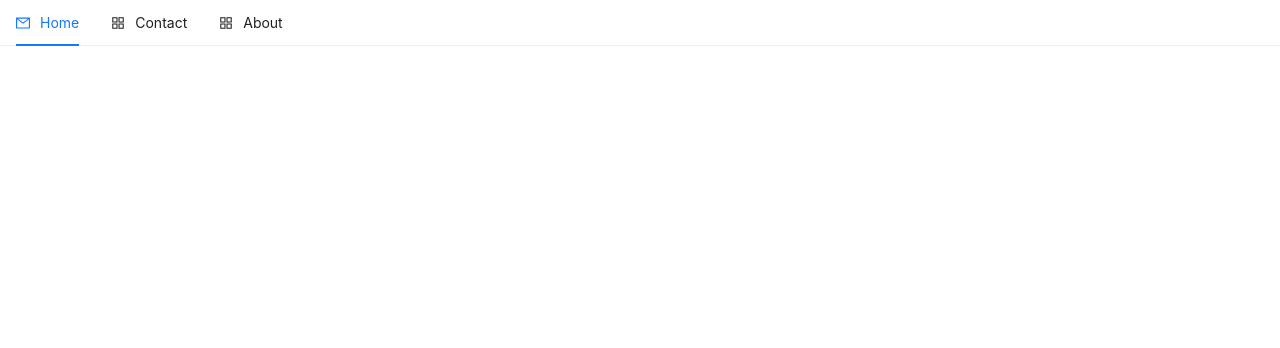
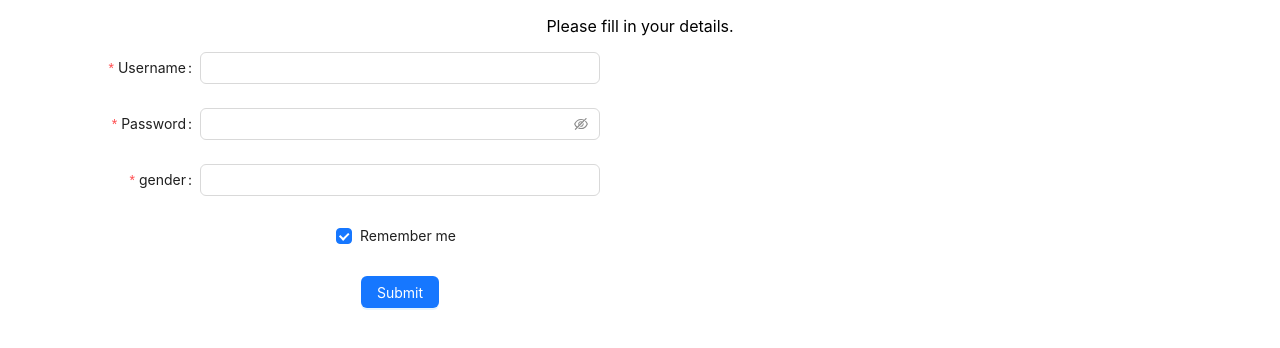
Before and after one commit to panchetty/Healsecurity-ui, a React (Create React App) app: page / in a window 1280 px wide. Shown: the top 348 px of the page. Built offline with nearby package versions, Linux system fonts and the light colour scheme.

Commit message:
contact us page committed

```diff
--- /dev/null
+++ b/src/contactus/Contact.css
@@ -0,0 +1,3 @@
+.first{
+    text-align:center;
+}
--- /dev/null
+++ b/src/contactus/Contact.js
@@ -0,0 +1,101 @@
+import React from 'react';
+import { Button, Checkbox, Form, Input } from 'antd';
+import './Contact.css';
+
+const onFinish = (values) => {
+  console.log('Success:', values);
+};
+const onFinishFailed = (errorInfo) => {
+  console.log('Failed:', errorInfo);
+};
+const Contact = () => {
+
+
+return(
+    <div className='first'>
+    <p>Please fill in your details.</p>
+  <Form
+    name="basic"
+    labelCol={{
+      span: 8,
+    }}
+    wrapperCol={{
+      span: 16,
+    }}
+    style={{
+      maxWidth: 600,
+    }}
+    initialValues={{
+      remember: true,
+    }}
+    onFinish={onFinish}
+    onFinishFailed={onFinishFailed}
+    autoComplete="off"
+  >
+    <Form.Item
+      label="Username"
+      name="username"
+      rules={[
+        {
+          required: true,
+          message: 'Please input your username!',
+        },
+      ]}
+    >
+      <Input />
+    </Form.Item>
+
+    <Form.Item
+      label="Password"
+      name="password"
+      rules={[
+        {
+          required: true,
+          message: 'Please input your password!',
+        },
+      ]}
+    >
+      <Input.Password />
+    </Form.Item>
+    <Form.Item
+      label="gender"
+      name="gender"
+      rules={[
+        {
+          required: true,
+          message: 'Please input your gender!',
+        },
+      ]}
+    >
+      <Input />
+    </Form.Item>
+
+
+    <Form.Item
+      name="remember"
+      valuePropName="checked"
+      wrapperCol={{
+        offset: 8,
+        span: 16,
+      }}
+    >
+      <Checkbox>Remember me</Checkbox>
+    </Form.Item>
+
+    <Form.Item
+      wrapperCol={{
+        offset: 8,
+        span: 16,
+      }}
+    >
+      <Button type="primary" htmlType="submit">
+        Submit
+      </Button>
+    </Form.Item>
+  </Form>
+  </div>
+)
+
+
+    }
+export default Contact;
--- a/src/index.js
+++ b/src/index.js
@@ -3,12 +3,13 @@ import ReactDOM from 'react-dom/client';
 import './index.css';
 import App from './App';
 import Nav from './Nav';
+import Contact from './contactus/Contact';
 import reportWebVitals from './reportWebVitals';
 
 const root = ReactDOM.createRoot(document.getElementById('root'));
 root.render(
   <React.StrictMode>
-    <Nav />
+    <Contact />
   </React.StrictMode>
 );
 
```
